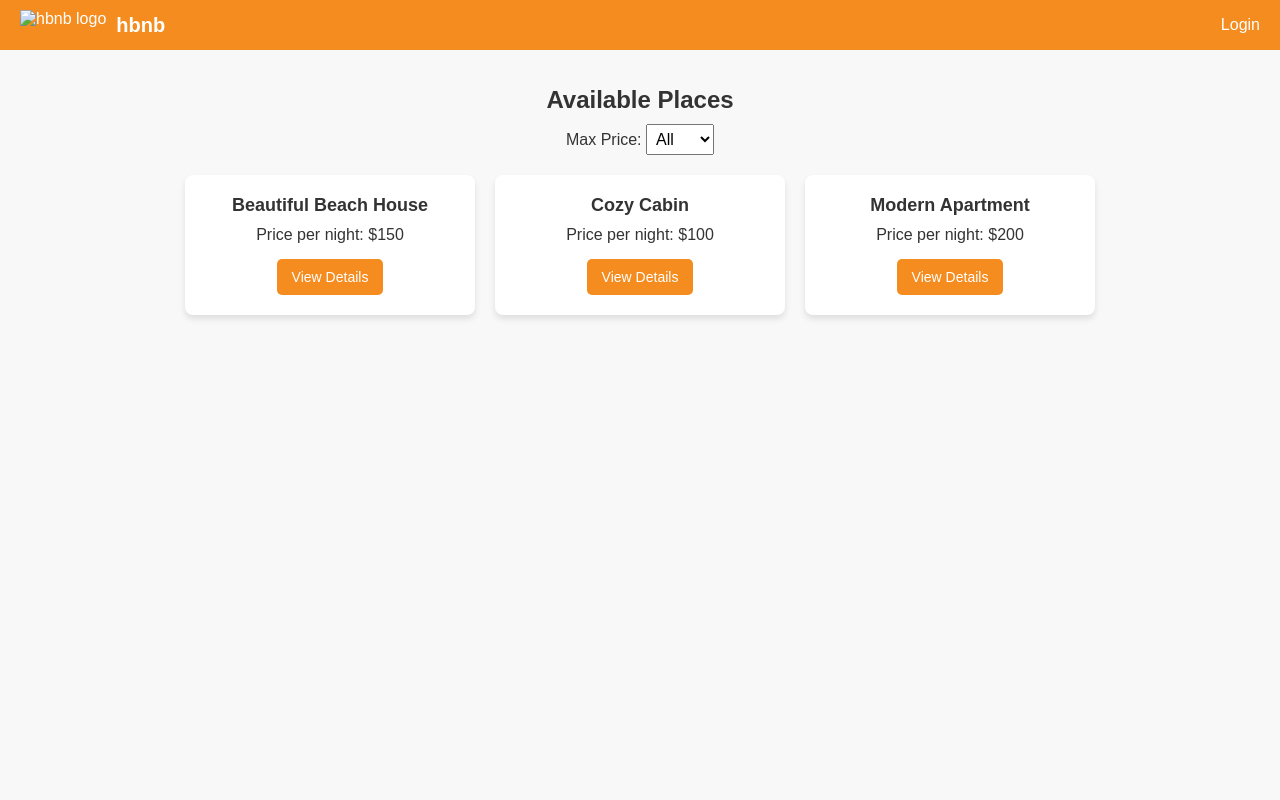
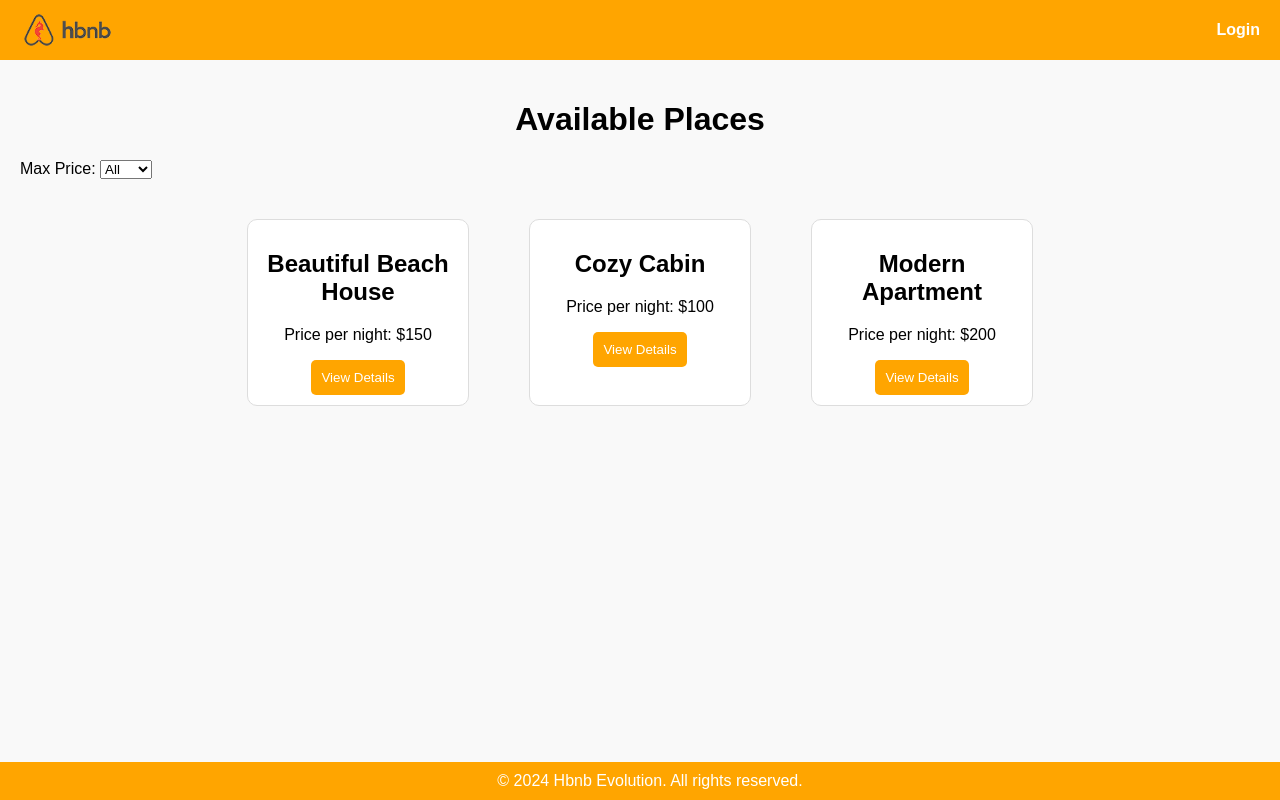
Before and after one commit to hziri54/holbertonschool-hbnb, a plain HTML site: page base_files/index.html in a window 1280 px wide. Drawn offline with Linux system fonts and the light colour scheme.

Commit message:
add front hbnb

```diff
--- a/base_files/add_review.html
+++ b/base_files/add_review.html
@@ -7,19 +7,30 @@
     <link rel="stylesheet" href="styles.css">
 </head>
 <body>
+    <header>
+        <img src="./images/logo.png" alt="Hbnb Logo" class="logo">
+        <a href="place.html" class="login-button">Back to Place</a>
+    </header>
     <main>
-        <!-- Add something to idfentify the place you're reviewing -->
-        <form id="review-form">
-            <h2>Add a Review</h2>
-            <label for="review">Your Review:</label>
-            <textarea id="review" name="review" required></textarea>
+        <h1>Reviewing: Beautiful Beach House</h1>
+        <form action="#" method="POST" class="add-review">
+            <label for="review-text">Your Review:</label>
+            <textarea id="review-text" name="review-text" rows="4" required></textarea>
+
             <label for="rating">Rating:</label>
             <select id="rating" name="rating" required>
-                <!-- Options for rating -->
+                <option value="1">1 Star</option>
+                <option value="2">2 Stars</option>
+                <option value="3">3 Stars</option>
+                <option value="4">4 Stars</option>
+                <option value="5">5 Stars</option>
             </select>
-            <button type="submit">Submit Review</button>
+
+            <button type="submit" class="submit-button">Submit Review</button>
         </form>
     </main>
-    <script src="scripts.js"></script>
+    <footer>
+        <p>© 2024 Hbnb Evolution. All rights reserved.</p>
+    </footer>
 </body>
 </html>
--- a/base_files/index.html
+++ b/base_files/index.html
@@ -3,16 +3,13 @@
 <head>
     <meta charset="UTF-8">
     <meta name="viewport" content="width=device-width, initial-scale=1.0">
-    <title>hbnb - Available Places</title>
+    <title>Available Places</title>
     <link rel="stylesheet" href="styles.css">
 </head>
 <body>
     <header>
-        <div class="logo">
-            <img src="logo.png" alt="hbnb logo">
-            <span>hbnb</span>
-        </div>
-        <a href="#" class="login">Login</a>
+        <img src="./images/logo.png" alt="Hbnb Logo" class="logo">
+        <a href="login.html" class="login-button">Login</a>
     </header>
     <main>
         <h1>Available Places</h1>
@@ -25,23 +22,26 @@
                 <option value="200">$200</option>
             </select>
         </div>
-        <div class="places">
+        <div class="place-list">
             <div class="place-card">
                 <h2>Beautiful Beach House</h2>
                 <p>Price per night: $150</p>
-                <button>View Details</button>
+                <button class="details-button" onclick="location.href='place.html';">View Details</button>
             </div>
             <div class="place-card">
                 <h2>Cozy Cabin</h2>
                 <p>Price per night: $100</p>
-                <button>View Details</button>
+                <button class="details-button" onclick="location.href='place.html';">View Details</button>
             </div>
             <div class="place-card">
                 <h2>Modern Apartment</h2>
                 <p>Price per night: $200</p>
-                <button>View Details</button>
+                <button class="details-button" onclick="location.href='place.html';">View Details</button>
             </div>
         </div>
     </main>
+    <footer>
+        © 2024 Hbnb Evolution. All rights reserved.
+    </footer>
 </body>
 </html>
--- a/base_files/styles.css
+++ b/base_files/styles.css
@@ -1,98 +1,71 @@
-/* Global Styles */
 body {
     font-family: Arial, sans-serif;
     margin: 0;
     padding: 0;
-    background-color: #f8f8f8;
-    color: #333;
+    background-color: #f9f9f9;
 }
 
 header {
     display: flex;
     justify-content: space-between;
     align-items: center;
+    background-color: #ffa500;
     padding: 10px 20px;
-    background-color: #f58c1f;
-    color: white;
 }
 
-header .logo {
-    display: flex;
-    align-items: center;
+.logo {
+    height: 40px;
 }
 
-header .logo img {
-    height: 30px;
-    margin-right: 10px;
-}
-
-header .logo span {
-    font-size: 20px;
-    font-weight: bold;
-}
-
-header .login {
+.login-button {
     text-decoration: none;
     color: white;
-    font-size: 16px;
+    font-weight: bold;
 }
 
 main {
     padding: 20px;
+}
+
+h1, h2 {
     text-align: center;
 }
 
-main h1 {
-    font-size: 24px;
-    margin-bottom: 10px;
-}
-
-.filter {
-    margin-bottom: 20px;
-}
-
-.filter select {
-    padding: 5px;
-    font-size: 16px;
-}
-
-.places {
+.place-list {
     display: flex;
     justify-content: center;
     gap: 20px;
-    flex-wrap: wrap;
+    margin-top: 20px;
+}
+
+.place-card, .review-card, .place-details {
+    background-color: white;
+    padding: 10px;
+    border: 1px solid #ddd;
+    border-radius: 10px;
+    margin: 20px;
+    text-align: center;
 }
 
 .place-card {
-    background-color: white;
-    border-radius: 8px;
-    box-shadow: 0 4px 6px rgba(0, 0, 0, 0.1);
-    padding: 20px;
-    width: 250px;
-    text-align: center;
+    width: 200px;
 }
 
-.place-card h2 {
-    font-size: 18px;
-    margin: 0 0 10px;
+.details-button, .add-review-button, .submit-button {
+    background-color: #ffa500;
+    color: white;
+    border: none;
+    padding: 10px;
+    border-radius: 5px;
+    cursor: pointer;
 }
 
-.place-card p {
-    font-size: 16px;
-    margin: 0 0 15px;
+footer {
+    text-align: center;
+    background-color: #ffa500;
+    color: white;
+    padding: 10px;
+    position: absolute;
+    bottom: 0;
+    width: 100%;
 }
-
-.place-card button {
-    background-color: #f58c1f;
-    color: white;
-    border: none;
-    padding: 10px 15px;
-    border-radius: 5px;
-    cursor: pointer;
-    font-size: 14px;
-    transition: background-color 0.3s;
-}
-
-.place-card button:hover {
-    background-color: #d9761a;
-}
```
Also changed, not shown: base_files/place.html (+24 -16 lines), 1 other file.
